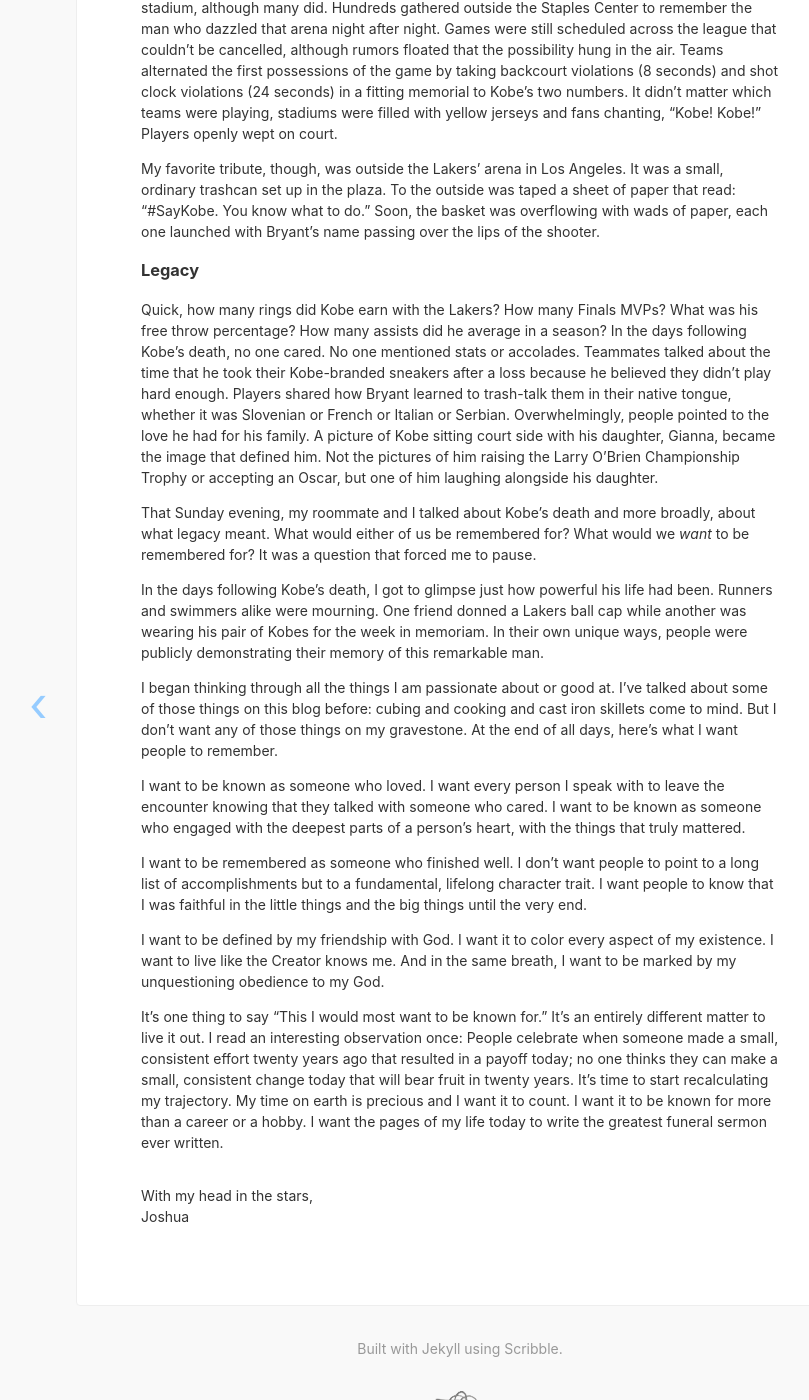
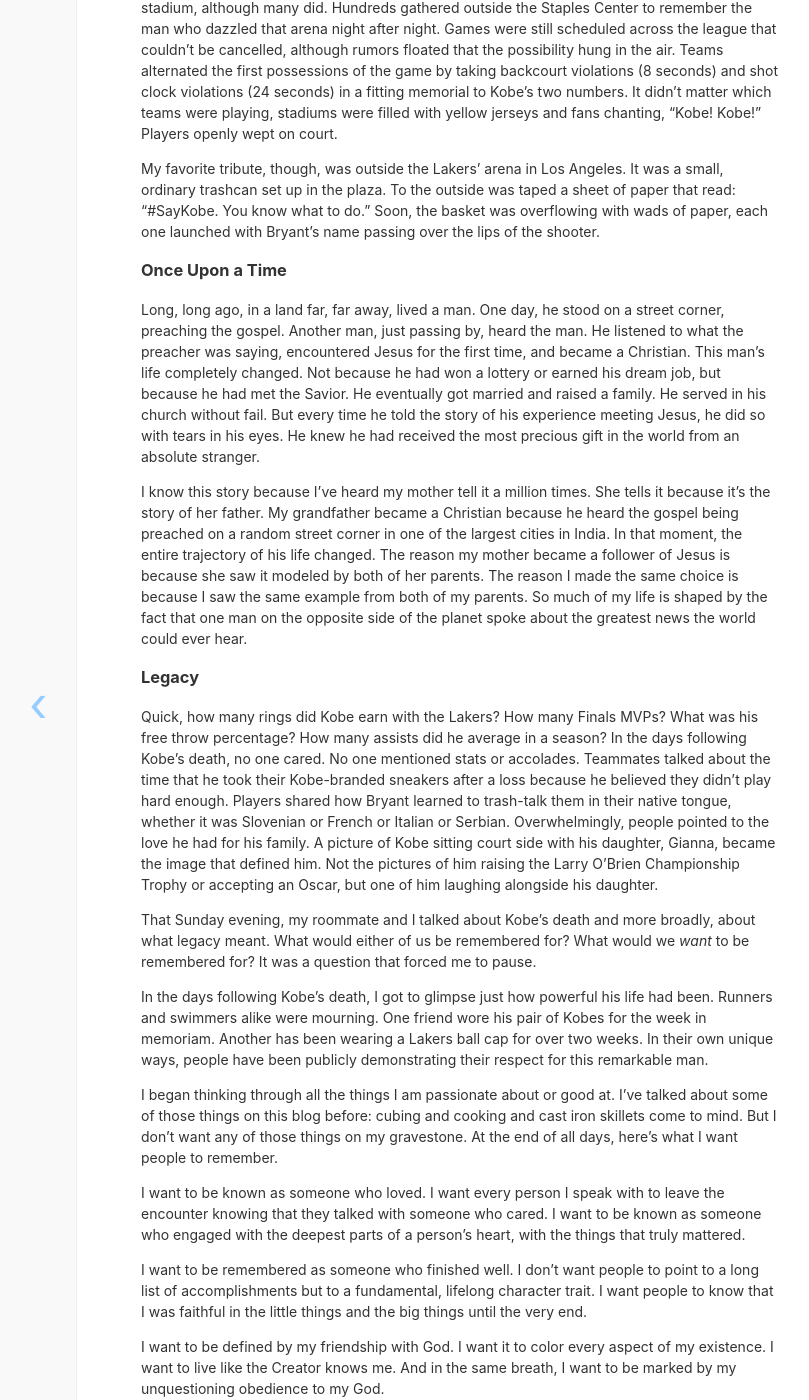
Before and after one commit to joshuacherian/joshuacherian.github.io, a Jekyll site: the page built from _posts/2020-02-10-Funeral-Sermons.md, in a window 1280 px wide and 1400 px high, scrolled down 1319 px. Shown: the whole window, without its empty margins (180-989 px from the left). Built offline with Jekyll 4.4.1, drawn with Linux system fonts in a browser that asks for light colours; nearby versions of some CDN libraries; some of the changed text lies outside the part shown.

Commit message:
Funeral Sermon Post updates

```diff
--- a/_posts/2020-02-10-Funeral-Sermons.md
+++ b/_posts/2020-02-10-Funeral-Sermons.md
@@ -23,12 +23,17 @@ The tributes began pouring in immediately. I didn't buy a wreath or travel to mo
 
 My favorite tribute, though, was outside the Lakers' arena in Los Angeles. It was a small, ordinary trashcan set up in the plaza. To the outside was taped a sheet of paper that read: "#SayKobe. You know what to do." Soon, the basket was overflowing with wads of paper, each one launched with Bryant's name passing over the lips of the shooter.
 
+### Once Upon a Time
+Long, long ago, in a land far, far away, lived a man. One day, he stood on a street corner, preaching the gospel. Another man, just passing by, heard the man. He listened to what the preacher was saying, encountered Jesus for the first time, and became a Christian. This man's life completely changed. Not because he had won a lottery or earned his dream job, but because he had met the Savior. He eventually got married and raised a family. He served in his church without fail. But every time he told the story of his experience meeting Jesus, he did so with tears in his eyes. He knew he had received the most precious gift in the world from an absolute stranger.
+
+I know this story because I've heard my mother tell it a million times. She tells it because it's the story of her father. My grandfather became a Christian because he heard the gospel being preached on a random street corner in one of the largest cities in India. In that moment, the entire trajectory of his life changed. The reason my mother became a follower of Jesus is because she saw it modeled by both of her parents. The reason I made the same choice is because I saw the same example from both of my parents. So much of my life is shaped by the fact that one man on the opposite side of the planet spoke about the greatest news the world could ever hear.
+
 ### Legacy
 Quick, how many rings did Kobe earn with the Lakers? How many Finals MVPs? What was his free throw percentage? How many assists did he average in a season? In the days following Kobe's death, no one cared. No one mentioned stats or accolades. Teammates talked about the time that he took their Kobe-branded sneakers after a loss because he believed they didn't play hard enough. Players shared how Bryant learned to trash-talk them in their native tongue, whether it was Slovenian or French or Italian or Serbian. Overwhelmingly, people pointed to the love he had for his family. A picture of Kobe sitting court side with his daughter, Gianna, became the image that defined him. Not the pictures of him raising the Larry O'Brien Championship Trophy or accepting an Oscar, but one of him laughing alongside his daughter.
 
 That Sunday evening, my roommate and I talked about Kobe's death and more broadly, about what legacy meant. What would either of us be remembered for? What would we *want* to be remembered for? It was a question that forced me to pause.
 
-In the days following Kobe's death, I got to glimpse just how powerful his life had been. Runners and swimmers alike were mourning. One friend donned a Lakers ball cap while another was wearing his pair of Kobes for the week in memoriam. In their own unique ways, people were publicly demonstrating their memory of this remarkable man.
+In the days following Kobe's death, I got to glimpse just how powerful his life had been. Runners and swimmers alike were mourning. One friend wore his pair of Kobes for the week in memoriam. Another has been wearing a Lakers ball cap for over two weeks. In their own unique ways, people have been publicly demonstrating their respect for this remarkable man.
 
 I began thinking through all the things I am passionate about or good at. I've talked about some of those things on this blog before: cubing and cooking and cast iron skillets come to mind. But I don't want any of those things on my gravestone. At the end of all days, here's what I want people to remember.
 
@@ -38,4 +43,8 @@ I want to be remembered as someone who finished well. I don't want people to poi
 
 I want to be defined by my friendship with God. I want it to color every aspect of my existence. I want to live like the Creator knows me. And in the same breath, I want to be marked by my unquestioning obedience to my God.
 
-It's one thing to say "This I would most want to be known for." It's an entirely different matter to live it out. I read an interesting observation once: People celebrate when someone made a small, consistent effort twenty years ago that resulted in a payoff today; no one thinks they can make a small, consistent change today that will bear fruit in twenty years. It's time to start recalculating my trajectory. My time on earth is precious and I want it to count. I want it to be known for more than a career or a hobby. I want the pages of my life today to write the greatest funeral sermon ever written.
+It's one thing to say "This I would most want to be known for." It's an entirely different matter to live it out. I read an interesting observation once: People celebrate when someone made a small, consistent effort twenty years ago that resulted in a payoff today; no one thinks they can make a small, consistent change today that will bear fruit in twenty years.
+
+Remember the man on the street corner? The one who preached the gospel and led my grandfather to Jesus? We don't know who he was, not even his name. Like I said before, he was a complete stranger. Does he know the fruits of labor? Does he know that because of his faithfulness, Jesus has been passed down through three generations of my family? Does he know that people 9,000 miles away have been directly impacted because of the message he preached? Maybe. Maybe not. I don't know if he's even still alive. What I do know is that his obedience over sixty years ago has shaped my life.
+
+This is the life I want to live. I don't care if my name is ever remembered, but if it is, I want it to be known for more than a career or a hobby. If people think of me a century after I'm gone, let it be because they saw Jesus. I want the pages of my life today to write the greatest funeral sermon ever written.
```
